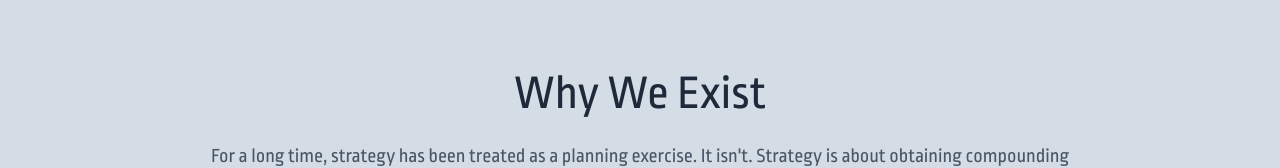
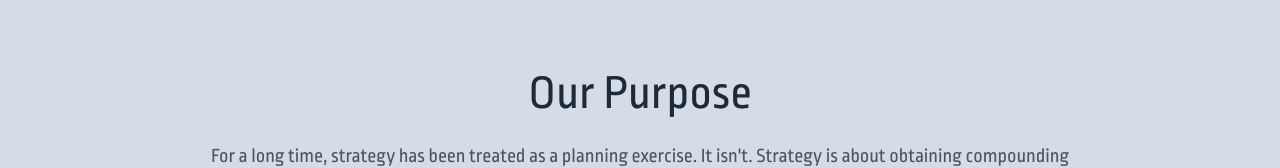
Before and after one commit to SarveshMishra4/sarsen-webapp-client, a Next.js app: page /about in a window 1280 px wide. Shown: the part 732-900 px from the top of the page. Built offline with nearby package versions, Linux system fonts and the light colour scheme; no server answers.

Commit message:
About Page Updated

```diff
--- a/src/app/about/page.tsx
+++ b/src/app/about/page.tsx
@@ -51,7 +51,7 @@ const WhyWeExistSection = () => {
       <div className="max-w-7xl mx-auto">
         <div className="max-w-4xl mx-auto text-center mb-16">
           <h2 className="text-3xl sm:text-4xl lg:text-5xl  text-gray-800 mb-6 ">
-            Why We Exist
+            Our Purpose
           </h2>
           <p className="text-lg sm:text-xl text-gray-600 ">
             For a long time, strategy has been treated as a planning exercise. It isn't. Strategy is about
@@ -581,7 +581,7 @@ const TeamSection = () => {
                     - badge width is capped so it never spills past the right edge of the card
                     - icon has flex-shrink-0 so it never gets squeezed by long location names
                   */}
-                  <span className="absolute top-1 right-1 sm:top-1.5 sm:right-1.5 flex items-center gap-0.5 sm:gap-1 bg-black/60 backdrop-blur-sm text-white text-[9px] sm:text-[10px] md:text-xs px-1 py-0.5 sm:px-1.5 rounded-sm font-medium max-w-[70%] sm:max-w-[75%]">
+                  <span className="absolute top-1 right-1 sm:top-1.5 sm:right-1.5 flex items-center gap-0.5 sm:gap-1 bg-[#0A1E3D] backdrop-blur-sm text-white text-[9px] sm:text-[10px] md:text-xs px-1 py-0.5 sm:px-1.5 rounded-md font-medium max-w-[70%] sm:max-w-[75%]">
                     <svg className="w-2 h-2 sm:w-2.5 sm:h-2.5 md:w-3 md:h-3 flex-shrink-0" fill="none" stroke="currentColor" viewBox="0 0 24 24">
                       <path strokeLinecap="round" strokeLinejoin="round" strokeWidth={2} d="M17.657 16.657L13.414 20.9a2 2 0 01-2.828 0l-4.243-4.243a8 8 0 1111.314 0z" />
                       <path strokeLinecap="round" strokeLinejoin="round" strokeWidth={2} d="M15 11a3 3 0 11-6 0 3 3 0 016 0z" />
```
